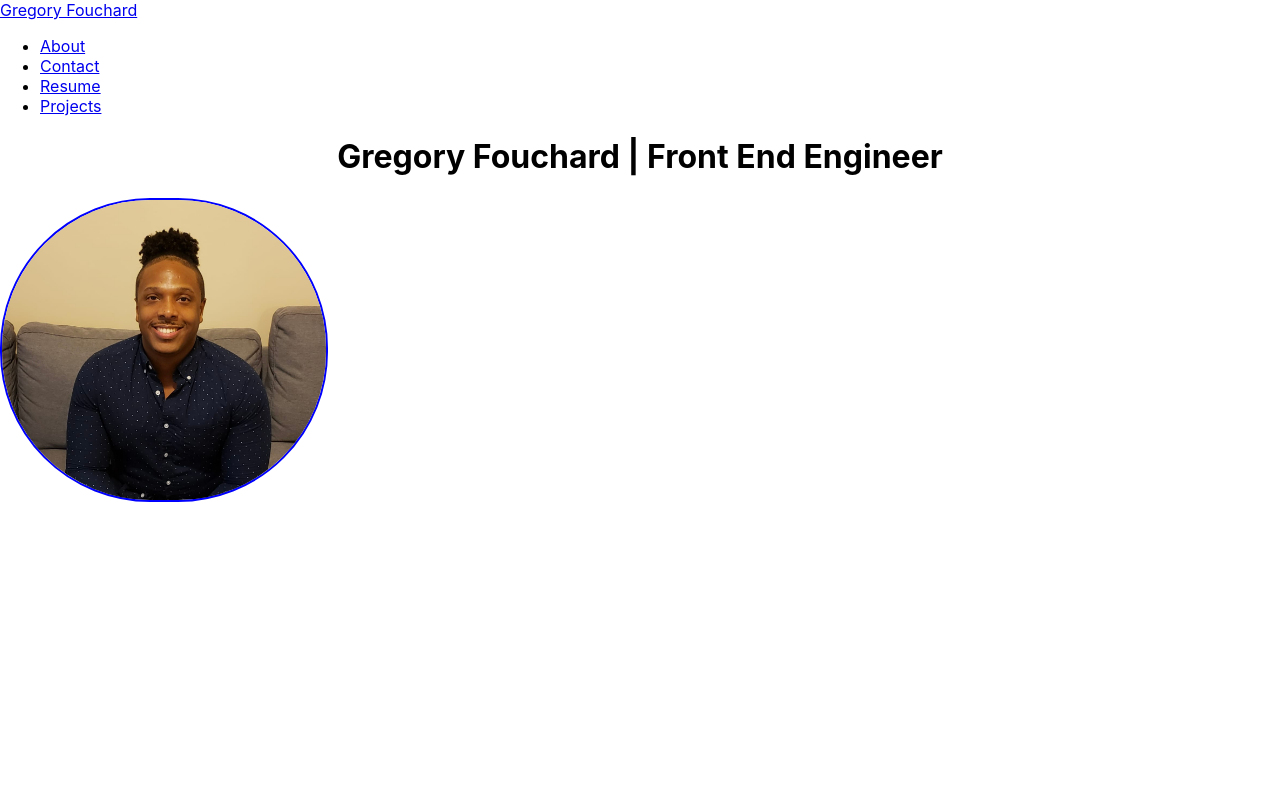
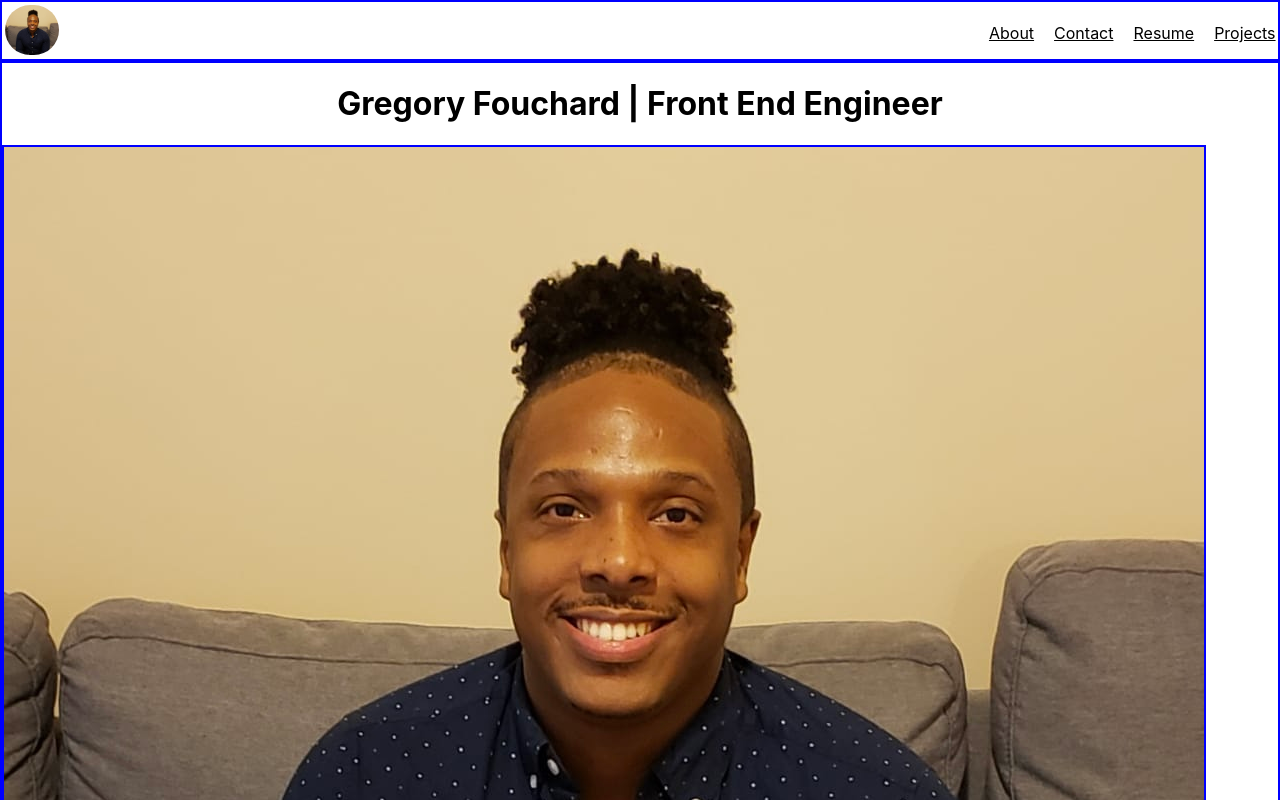
Before and after one commit to gfou20/gregs-portfolio, a React (Create React App) app: page / in a window 1280 px wide. Shown: the top 800 px of the page. Built offline with nearby package versions, Linux system fonts and the light colour scheme.

Commit message:
edit home css

```diff
--- a/src/App.css
+++ b/src/App.css
@@ -2,10 +2,10 @@ h1 {
   text-align: center;
 }
 
-img {
+/* img {
   border: 2px solid blue;
   height: 300px;
   border-radius: 150px;
   display: flex;
   justify-content: center;
-}
+} */
--- a/src/components/NavBar.jsx
+++ b/src/components/NavBar.jsx
@@ -1,9 +1,10 @@
 import { Link } from "react-router-dom"
+import styles from './NavBar.module.css'
 
 function NavBar() {
   return (
-    <nav>
-      <Link to='/'>Gregory Fouchard</Link>
+    <nav className={styles.container}>
+      <Link to='/'><img src='./images/greg.jpg' alt='portfolio' /></Link>
       <ul>
         <li><Link to='/about'>About</Link></li>
         <li><Link to='/contact'>Contact</Link></li>
--- a/src/components/NavBar.module.css
+++ b/src/components/NavBar.module.css
@@ -0,0 +1,26 @@
+.container {
+  border: 2px solid blue;
+  display: flex;
+}
+
+.container img {
+  height: 50px;
+  border-radius: 30px;
+  margin-top: 3px;
+  margin-left: 3px;
+}
+
+.container ul {
+  display: flex;
+  align-items: flex-end;
+  margin-left: 890px;
+  list-style: none;
+}
+
+.container li {
+  margin-right: 20px;
+}
+
+.container a {
+  color: black;
+}
--- a/src/pages/Home/Home.jsx
+++ b/src/pages/Home/Home.jsx
@@ -1,8 +1,10 @@
+import styles from './Home.module.css'
+
 function Home() {
   return (
-    <div>
+    <div className={styles.header}>
       <h1>Gregory Fouchard | Front End Engineer</h1>
-      <img src='./images/greg.jpg' alt='portfolio' />
+      <img src='./images/greg.jpg' alt='portfolio' className={styles.home} />
     </div>
   )
 }
--- a/src/pages/Home/Home.module.css
+++ b/src/pages/Home/Home.module.css
@@ -0,0 +1,7 @@
+.header {
+  border: 2px solid blue;
+}
+
+.home {
+  border: 2px solid blue;
+}
--- a/src/pages/Projects/Projects.jsx
+++ b/src/pages/Projects/Projects.jsx
@@ -4,11 +4,11 @@ function Projects() {
   return (
     <Carousel fade>
       <Carousel.Item>
-        <img
+        <a href='https://90s-cartoon-quiz.netlify.app/'><img
           className="d-block w-100"
           src='./images/90s-quiz.jpg'
           alt="First slide"
-        />
+        /></a>
         <Carousel.Caption>
           <h3>90s Quiz Game</h3>
           <p>An app that allows the users to select a quiz and answer a number of questions before time runs out.</p>
@@ -17,12 +17,11 @@ function Projects() {
         </Carousel.Caption>
       </Carousel.Item>
       <Carousel.Item>
-        <img
+        <a href='https://get-pumped-tracker.fly.dev/'><img
           className="d-block w-100"
           src='./images/get-pumped-tracker.jpg'
           alt="Second slide"
-        />
-
+        /></a>
         <Carousel.Caption>
           <h3>Get Pumped Tracker</h3>
           <p>An app that allows the user to track their fitness routines. The user is able to record how many sets/reps, the date of the workout as well as view other users fitness routines.</p>
@@ -31,12 +30,11 @@ function Projects() {
         </Carousel.Caption>
       </Carousel.Item>
       <Carousel.Item>
-        <img
+        <a href='https://sneaker-collector.herokuapp.com/'><img
           className="d-block w-100"
           src='./images/sneaker-collector.png'
           alt="Third slide"
-        />
-
+        /></a>
         <Carousel.Caption>
           <h3>Sneaker Collector</h3>
           <p>An app that allows the user to add collected sneakers and track where these sneakers were purchased. User is able to edit sneaker price, location they were purchased and sneaker details.</p>
```
